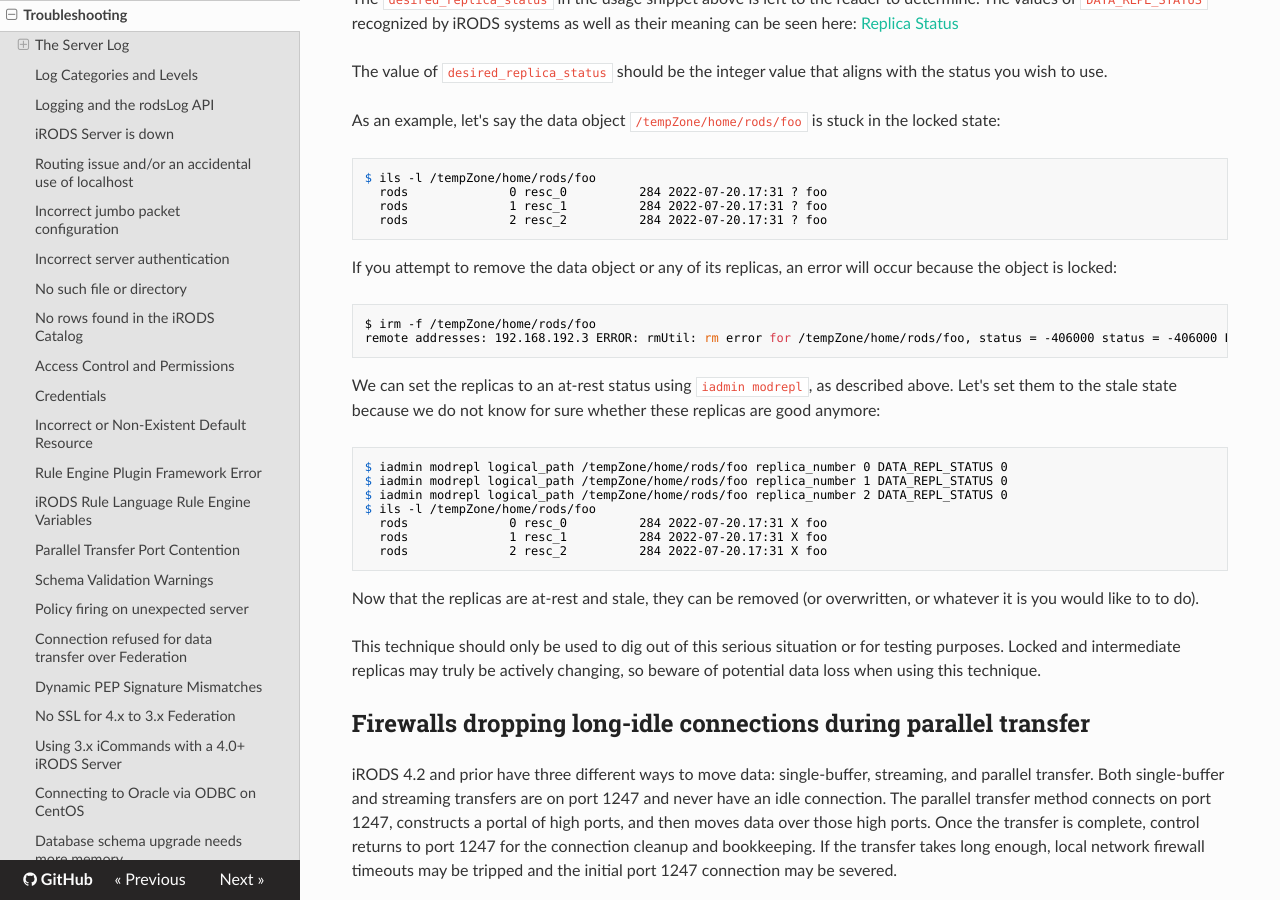
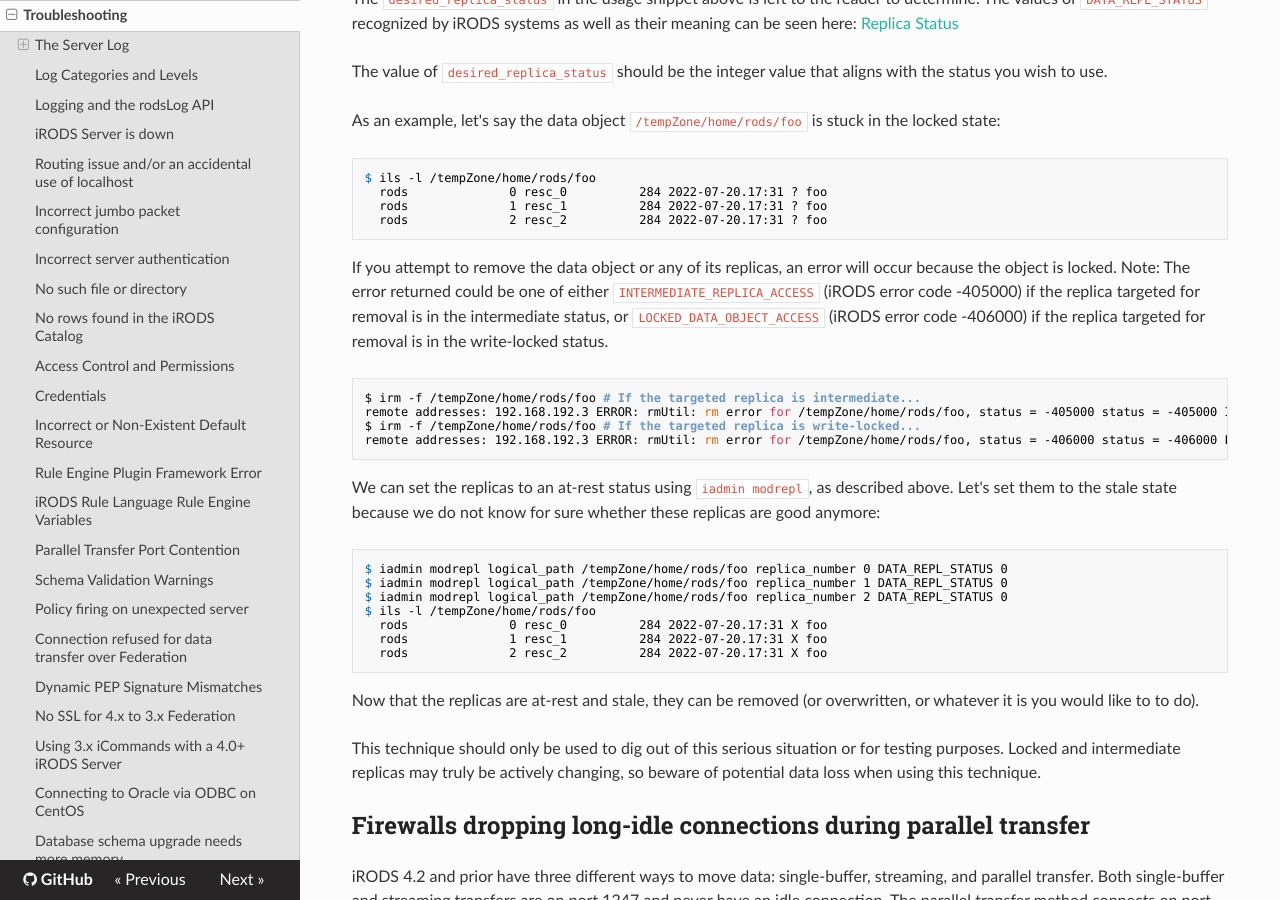
Before and after one commit to irods/irods_docs, an MkDocs documentation site: the page built from docs/system_overview/troubleshooting.md, in a window 1280 px wide and 900 px high, scrolled down 16061 px. Built offline with MkDocs 1.6.1, drawn with Linux system fonts in a browser that asks for light colours; nearby versions of some CDN libraries.

Commit message:
[irods/irods#6631] Troubleshooting: Add some iRODS error codes
Adding some iRODS error codes to the Troubleshooting page so that
searching for these terms can help users.

````diff
--- a/docs/system_overview/troubleshooting.md
+++ b/docs/system_overview/troubleshooting.md
@@ -680,9 +680,11 @@ $ ils -l /tempZone/home/rods/foo
   rods              2 resc_2          284 2022-07-20.17:31 ? foo
 ```
 
-If you attempt to remove the data object or any of its replicas, an error will occur because the object is locked:
+If you attempt to remove the data object or any of its replicas, an error will occur because the object is locked. Note: The error returned could be one of either `INTERMEDIATE_REPLICA_ACCESS` (iRODS error code -405000) if the replica targeted for removal is in the intermediate status, or `LOCKED_DATA_OBJECT_ACCESS` (iRODS error code -406000) if the replica targeted for removal is in the write-locked status.
 ```
-$ irm -f /tempZone/home/rods/foo
+$ irm -f /tempZone/home/rods/foo # If the targeted replica is intermediate...
+remote addresses: 192.168.192.3 ERROR: rmUtil: rm error for /tempZone/home/rods/foo, status = -405000 status = -405000 INTERMEDIATE_REPLICA_ACCESS
+$ irm -f /tempZone/home/rods/foo # If the targeted replica is write-locked...
 remote addresses: 192.168.192.3 ERROR: rmUtil: rm error for /tempZone/home/rods/foo, status = -406000 status = -406000 LOCKED_DATA_OBJECT_ACCESS
 ```
 
````
